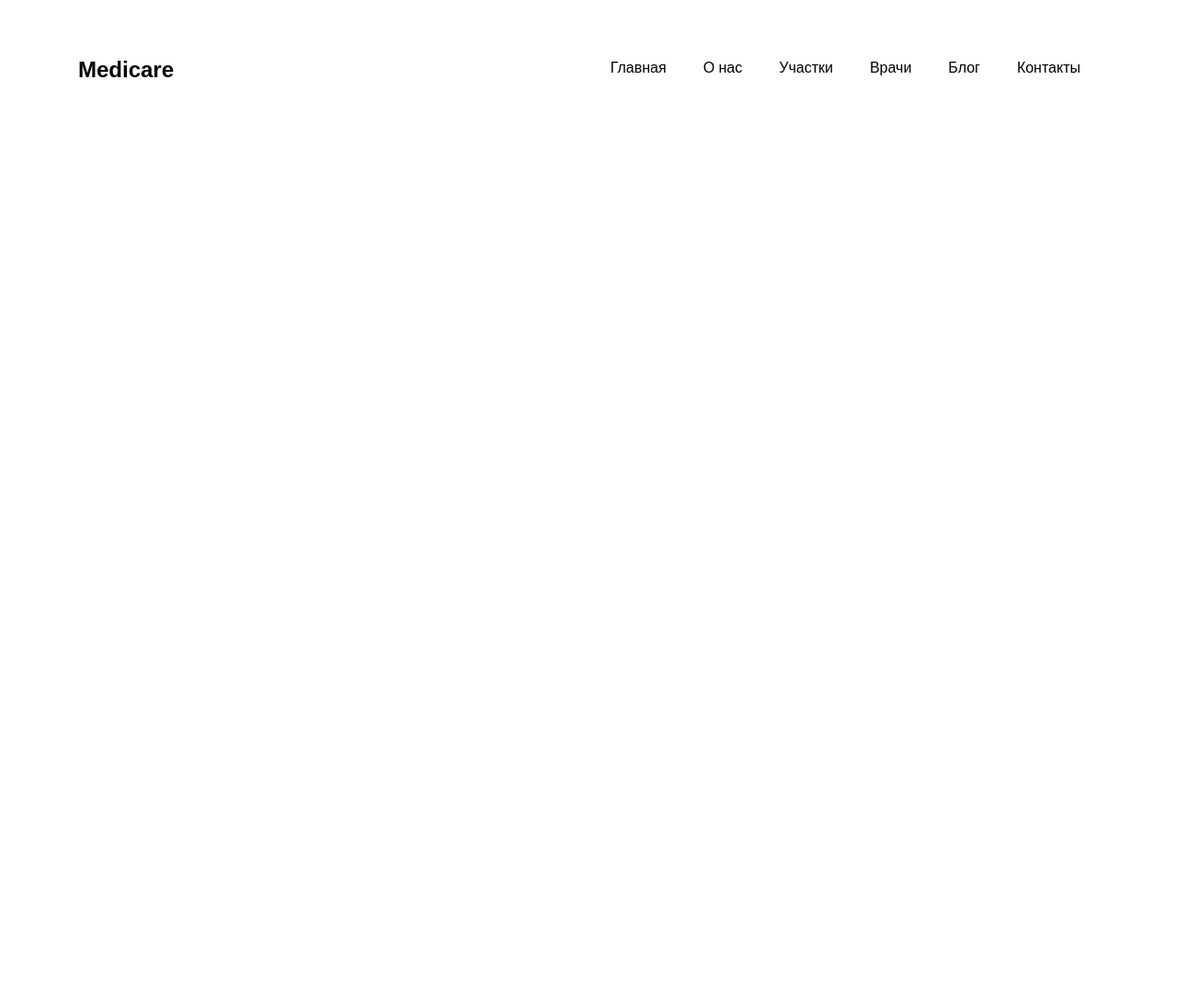
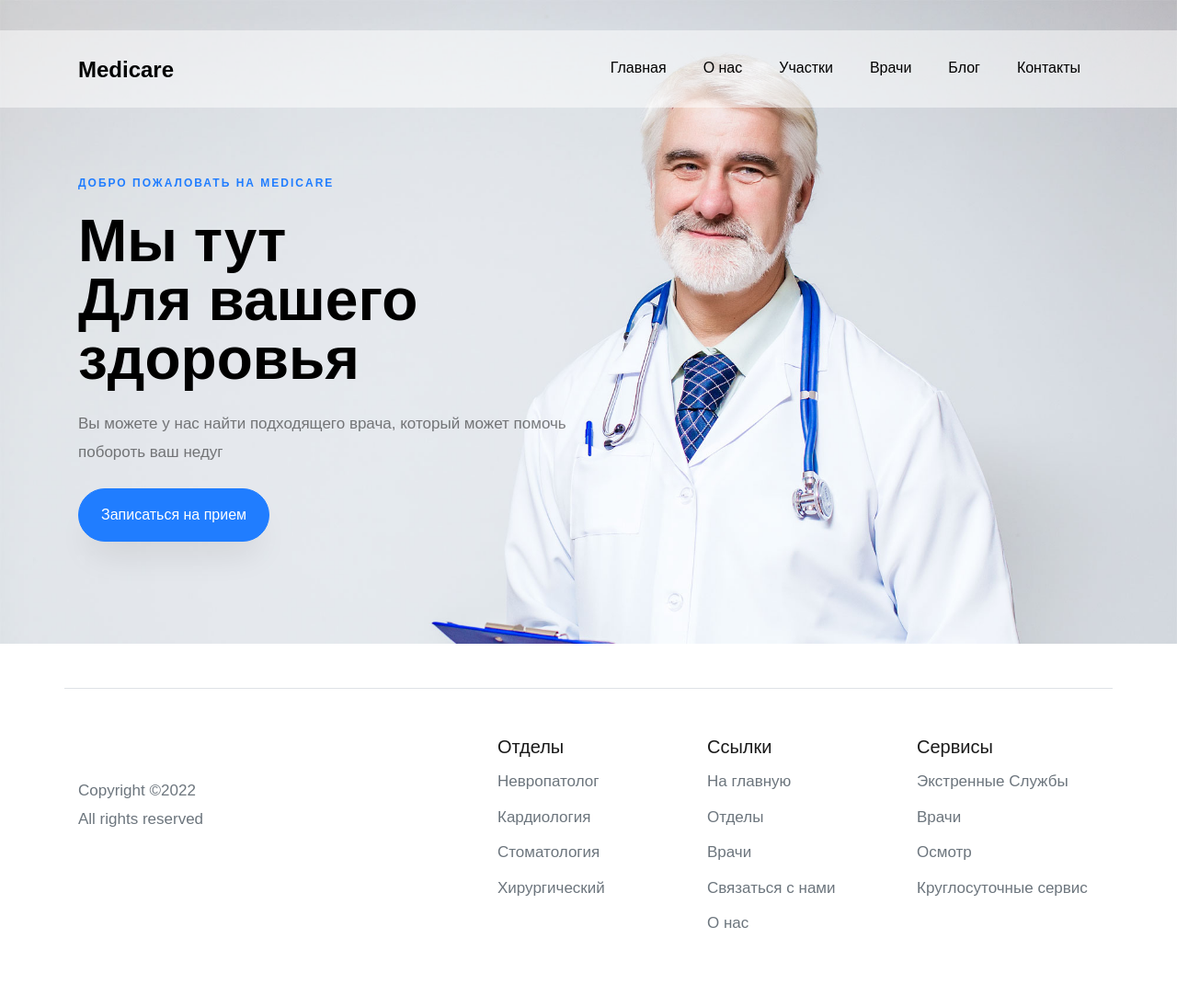
Before and after one commit to Nike73/9, a plain HTML site: page 9/sites/1.html in a window 1280 px wide. Shown: the whole page at 92% size. Before the commit the page ends 800 px from the top, so only its background shows below. Drawn offline with Linux system fonts and the light colour scheme.

Commit message:
update 3

```diff
--- a/9/sites/1.html
+++ b/9/sites/1.html
@@ -36,5 +36,92 @@
             </div>
           </div>
         </nav>
+
+
+
+
+        <section class="hero-wrap js-fullheight" style="background-image: url('../images/bg_1.jpg')"; height: 698px; background-position: 50% 50%; data-section="home" data-stellar-background-ratio="0.5">
+            <div class="overlay"></div>
+            <div class="container">
+            <div class="row no-gutters slider-text js-fullheight align-items-center justify-content-start" data-scrollax-parent="true" style="height: 698px;">
+            <div class="col-md-6 pt-5 ftco-animate fadeInUp ftco-animated">
+            <div class="mt-5">
+            <span class="subheading">Добро пожаловать на Medicare</span>
+            <h1 class="mb-4">Мы тут <br>Для вашего здоровья</h1>
+            <p class="mb-4">Вы можете у нас найти подходящего врача, который может помочь побороть ваш недуг</p>
+            <p><a href="../index.html#service1" class="btn btn-primary py-3 px-4">Записаться на прием</a></p>
+            </div>
+            </div>
+            </div>
+            </div>
+            </section>
+
+
+
+
+
+
+
+
+
+
+        <div class="container">
+            <footer class="row row-cols-1 row-cols-sm-2 row-cols-md-5 py-5 my-5 border-top">
+              <div class="col mb-3">
+                <a href="/" class="d-flex align-items-center mb-3 link-dark text-decoration-none">
+                  <svg class="bi me-2" width="40" height="32"><use xlink:href="#"></use></svg>
+                </a>
+                <p class="text-muted">Copyright &copy;<script>document.write(new Date().getFullYear());</script><br> All rights reserved</p>
+              </div>
+
+              <div class="col mb-3">
+
+              </div>
+
+              <div class="col mb-3">
+                <h5>Отделы</h5>
+                <ul class="nav flex-column">
+                  <li class="nav-item mb-2"><a href="#" class="nav-link p-0 text-muted">Невропатолог</a></li>
+                  <li class="nav-item mb-2"><a href="#" class="nav-link p-0 text-muted">Кардиология</a></li>
+                  <li class="nav-item mb-2"><a href="#" class="nav-link p-0 text-muted">Стоматология</a></li>
+                  <li class="nav-item mb-2"><a href="#" class="nav-link p-0 text-muted">Хирургический</a></li>
+                </ul>
+              </div>
+
+              <div class="col mb-3">
+                <h5>Ссылки</h5>
+                <ul class="nav flex-column">
+                  <li class="nav-item mb-2"><a href="../index.html" class="nav-link p-0 text-muted">На главную</a></li>
+                  <li class="nav-item mb-2"><a href="#" class="nav-link p-0 text-muted">Отделы</a></li>
+                  <li class="nav-item mb-2"><a href="#" class="nav-link p-0 text-muted">Врачи</a></li>
+                  <li class="nav-item mb-2"><a href="#" class="nav-link p-0 text-muted">Связаться с нами</a></li>
+                  <li class="nav-item mb-2"><a href="1.html" class="nav-link p-0 text-muted">О нас</a></li>
+                </ul>
+              </div>
+
+              <div class="col mb-3">
+                <h5>Сервисы</h5>
+                <ul class="nav flex-column">
+                  <li class="nav-item mb-2"><a href="#" class="nav-link p-0 text-muted">Экстренные Службы</a></li>
+                  <li class="nav-item mb-2"><a href="#" class="nav-link p-0 text-muted">Врачи</a></li>
+                  <li class="nav-item mb-2"><a href="#" class="nav-link p-0 text-muted">Осмотр</a></li>
+                  <li class="nav-item mb-2"><a href="#" class="nav-link p-0 text-muted">Круглосуточные сервис</a></li>
+                </ul>
+              </div>
+            </footer>
+          <script src="../scripts/aos.js"></script>
+          <script src="../scripts/bootstrap.min.js"></script>
+          <script src="../scripts/jquery-3.2.1.min.js"></script>
+          <script src="../scripts/jquery-migrate-3.0.1.min.js"></script>
+          <script src="../scripts/jquery.animateNumber.min.js"></script>
+          <script src="../scripts/jquery.magnific-popup.min.js"></script>
+          <script src="../scripts/jquery.min.js"></script>
+          <script src="../scripts/jquery.stellar.min.js"></script>
+          <script src="../scripts/jquery.waypoints.min.js"></script>
+          <script src="../scripts/jquery.easing.1.3.js"></script>
+          <script src="../scripts/owl.carousel.min.js"></script>
+          <script src="./scripts/popper.min.js"></script>
+          <script src="../scripts/scrollax.min.js"></script>
+          <script src="../scripts/main.js"></script>
 </body>
 </html>
```
Also changed, not shown: 9/index.html (+11 -17 lines).
